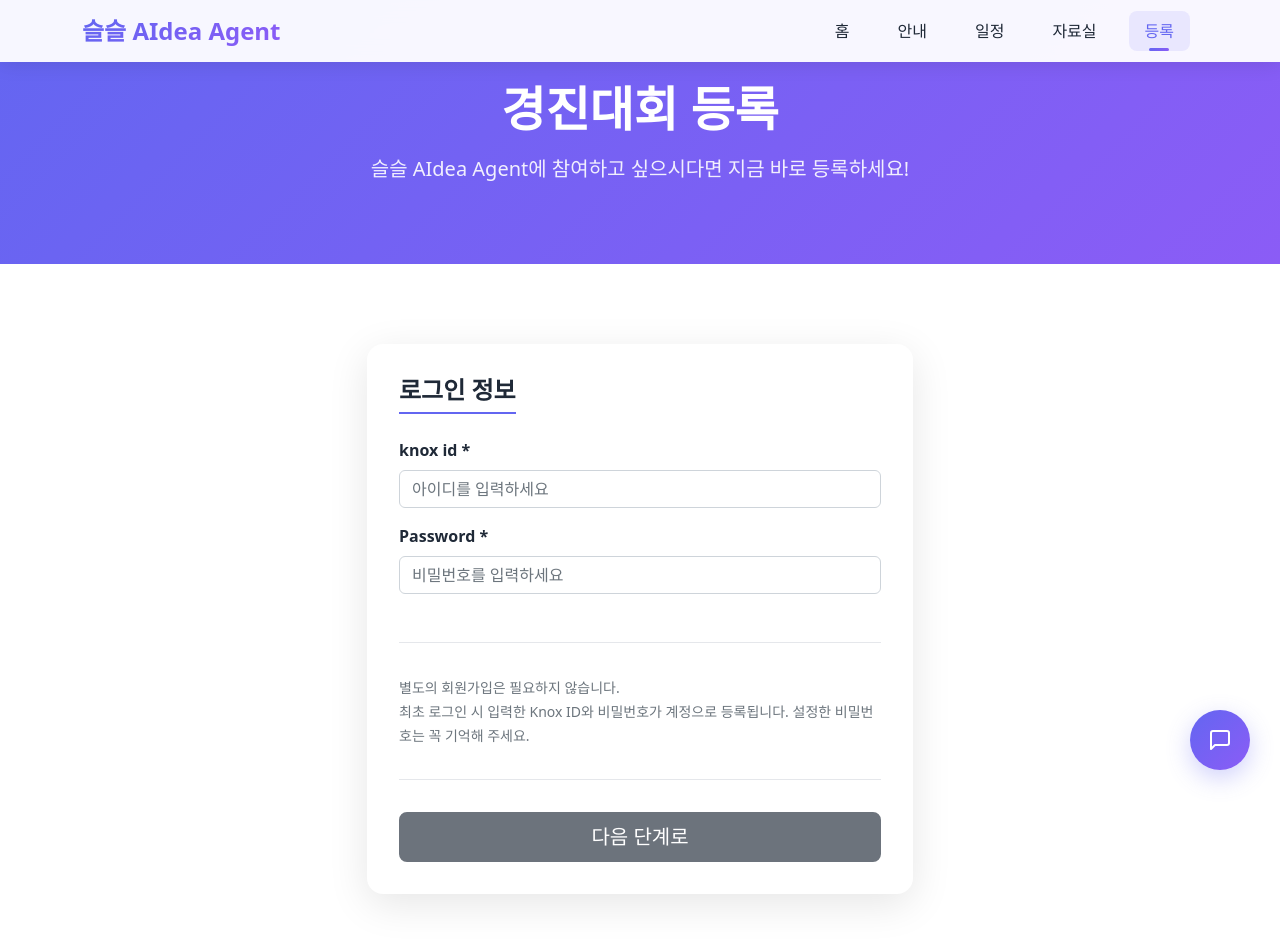
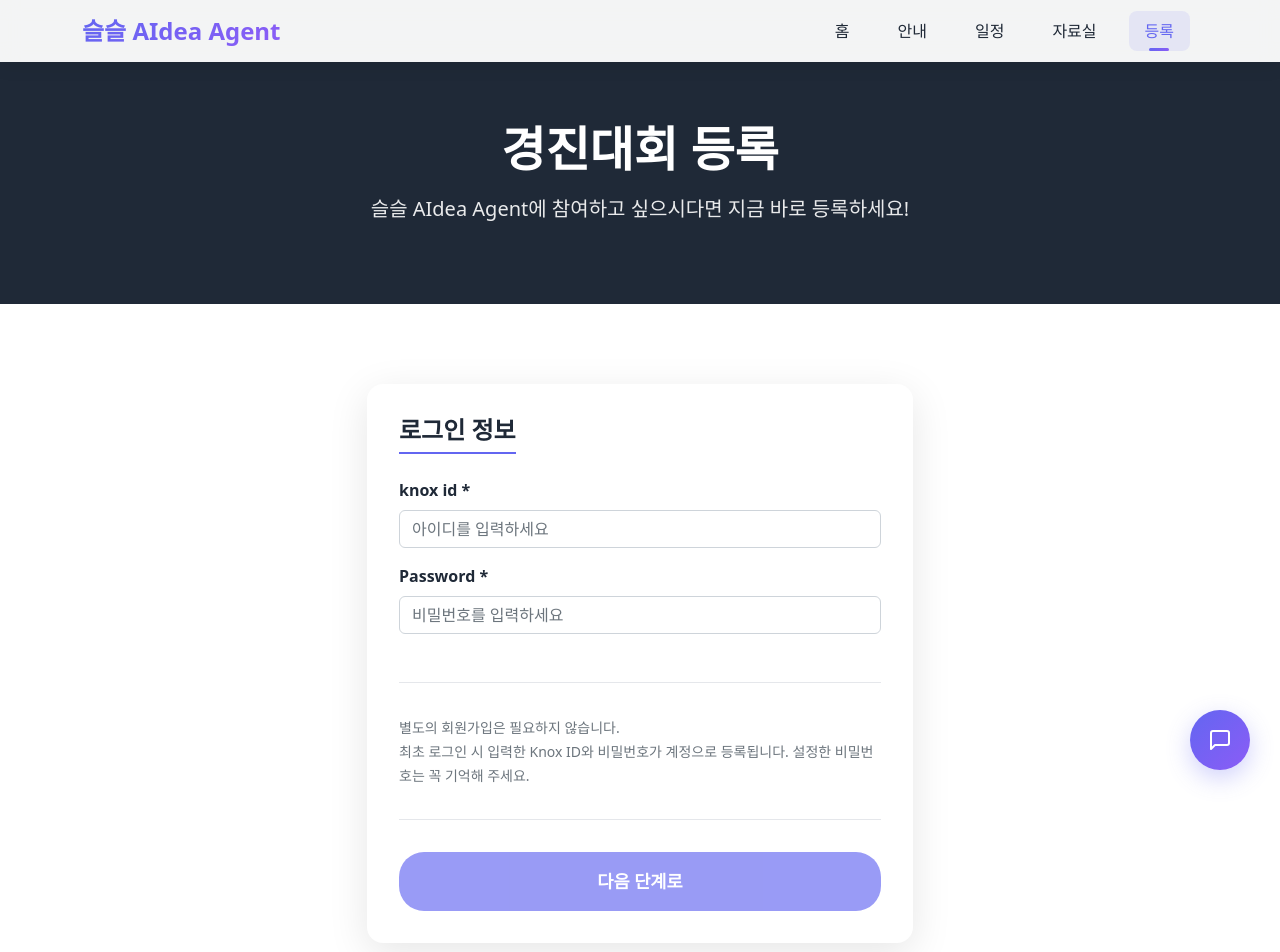
Before and after one commit to JuyoungKimmy-Kim/conference, a React (Create React App) app in the folder frontend/: page /register in a window 1280 px wide. Shown: the top 952 px of the page. Built offline with nearby package versions, Linux system fonts and the light colour scheme.

Commit message:
clean code frontend

```diff
--- a/frontend/public/index.html
+++ b/frontend/public/index.html
@@ -10,7 +10,7 @@
       content="사내 개발자 경진대회 컨퍼런스 - 혁신적인 아이디어를 만나보세요"
     />
     <link rel="apple-touch-icon" href="%PUBLIC_URL%/logo192.png" />
-    <link rel="manifest" href="%PUBLIC_URL%/manifest.json" />
+    <!-- <link rel="manifest" href="%PUBLIC_URL%/manifest.json" /> 제거 -->
     <link href="https://fonts.googleapis.com/css2?family=Inter:wght@300;400;500;600;700&display=swap" rel="stylesheet">
     <title>슬슬 AIdea Agent 2025 - 사내 개발자 경진대회</title>
   </head>
--- a/frontend/src/components/Footer.js
+++ b/frontend/src/components/Footer.js
@@ -1,5 +1,4 @@
 import React from 'react';
-import { Link } from 'react-router-dom';
 import './Footer.css';
 
 const Footer = () => {
--- a/frontend/src/pages/Agenda.css
+++ b/frontend/src/pages/Agenda.css
@@ -2,12 +2,14 @@
   background: var(--text-dark);
   color: white;
   text-align: center;
+  padding: 120px 0 80px 0; /* 상단 패딩 추가 */
 }
 
 .agenda-title {
   font-size: 3rem;
   font-weight: 700;
   margin-bottom: 1rem;
+  margin-top: 0; /* 상단 마진 제거 */
 }
 
 .agenda-subtitle {
--- a/frontend/src/pages/Agenda.js
+++ b/frontend/src/pages/Agenda.js
@@ -60,23 +60,11 @@ const Agenda = () => {
       registration: '#3b82f6',
       announcement: '#8b5cf6',
       competition: '#f59e0b',
-      evaluation: '#06b6d4',
-      final: '#ef4444',
+      evaluation: '#ef4444',
+      final: '#06b6d4',
       award: '#10b981'
     };
     return colors[type] || '#6b7280';
-  };
-
-  const getTypeLabel = (type) => {
-    const labels = {
-      registration: '신청',
-      announcement: '발표',
-      competition: '예선',
-      evaluation: '평가',
-      final: '본선',
-      award: '시상'
-    };
-    return labels[type] || '기타';
   };
 
   // 캘린더 관련 함수들
@@ -147,7 +135,6 @@ const Agenda = () => {
     <div className="agenda-page">
       <div className="agenda-hero section-padding">
         <div className="container text-center">
-          <br></br>
           <h1 className="agenda-title">경진대회 일정</h1>
         </div>
       </div>
--- a/frontend/src/pages/Guide.css
+++ b/frontend/src/pages/Guide.css
@@ -2,12 +2,14 @@
   background: var(--text-dark);
   color: white;
   text-align: center;
+  padding: 120px 0 80px 0; /* 상단 패딩 추가 */
 }
 
 .guide-title {
   font-size: 3rem;
   font-weight: 700;
   margin-bottom: 1rem;
+  margin-top: 0; /* 상단 마진 제거 */
 }
 
 .guide-subtitle {
--- a/frontend/src/pages/Guide.js
+++ b/frontend/src/pages/Guide.js
@@ -6,7 +6,6 @@ const Guide = () => {
     <div className="guide-page">
       <div className="guide-hero section-padding">
         <div className="container text-center">
-            <br></br>
           <h1 className="guide-title">대회 안내</h1>
         </div>
       </div>
--- a/frontend/src/pages/Register.css
+++ b/frontend/src/pages/Register.css
@@ -1,13 +1,15 @@
 .register-hero {
-  background: var(--gradient-primary);
+  background: var(--text-dark);
   color: white;
   text-align: center;
+  padding: 120px 0 80px 0; /* 상단 패딩 추가 */
 }
 
 .register-title {
   font-size: 3rem;
   font-weight: 700;
   margin-bottom: 1rem;
+  margin-top: 0; /* 상단 마진 제거 */
 }
 
 .register-subtitle {
@@ -135,6 +137,24 @@
   margin-bottom: 0.5rem;
 }
 
+/* 등록 페이지 버튼을 홈 페이지와 동일하게 */
+.register-form .btn.btn-primary.btn-lg {
+  padding: 1rem 2rem !important;
+  font-size: 1.1rem !important;
+  border-radius: 25px !important;
+  background: #6366F1 !important;
+  border: none !important;
+  color: white !important;
+  font-weight: 600 !important;
+  transition: all 0.3s ease !important;
+}
+
+.register-form .btn.btn-primary.btn-lg:hover {
+  transform: translateY(-1px) !important;
+  box-shadow: 0 4px 12px rgba(99, 102, 241, 0.3) !important;
+  background: #4F46E5 !important; /* 호버 시 약간 진한 색 */
+}
+
 @media (max-width: 768px) {
   .register-title {
     font-size: 2rem;
--- a/frontend/src/pages/Resources.css
+++ b/frontend/src/pages/Resources.css
@@ -6,12 +6,14 @@
   background: var(--text-dark);
   color: white;
   text-align: center;
+  padding: 120px 0 80px 0; /* 상단 패딩 추가 */
 }
 
 .resources-title {
   font-size: 3rem;
   font-weight: 700;
   margin-bottom: 1rem;
+  margin-top: 0; /* 상단 마진 제거 */
 }
 
 .resources-subtitle {
```
